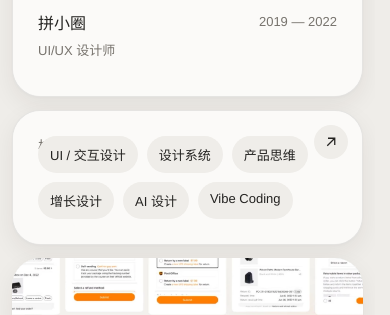
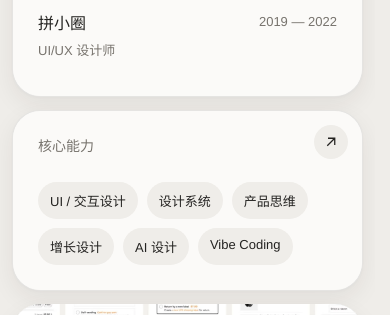
Before and after one commit to banqiu1230-byte/win-portfolio, a React (Vite) app: page / in a window 390 px wide. Shown: the part 800-1115 px from the top of the page. Built offline with nearby package versions, Linux system fonts and the light colour scheme.

Commit message:
修复移动端技能标签重叠

```diff
--- a/src/styles.css
+++ b/src/styles.css
@@ -682,6 +682,7 @@ html[data-theme="dark"] .project-media { background: var(--image-surface); }
   .project-period { right: 23px; top: 23px; margin: 0; }
   .philosophy-card, .experience-card, .skill-card, .closing-card { padding: 25px; }
   .about-summary-card.skill-card > .card-kicker { left: 25px; top: 25px; }
+  .about-summary-card.skill-card .skill-cloud { margin-top: 46px; }
   .experience-row { grid-template-columns: 1fr auto; gap: 6px 12px; padding: 12px 0; }
   .experience-row span { grid-column: 1 / -1; }
   .experience-row time { grid-column: 2; grid-row: 1; }
```
